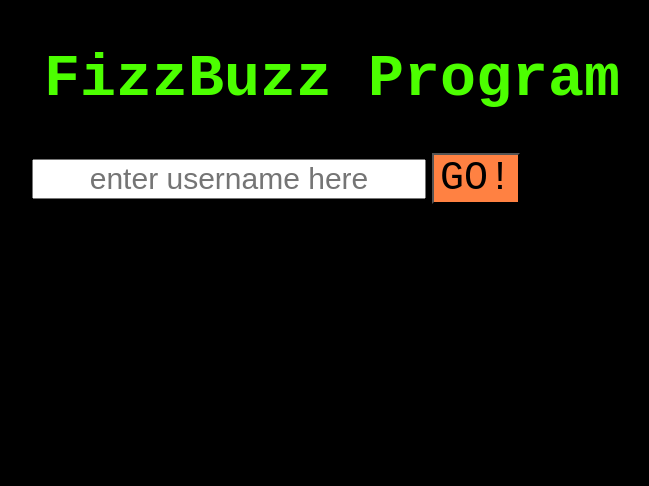
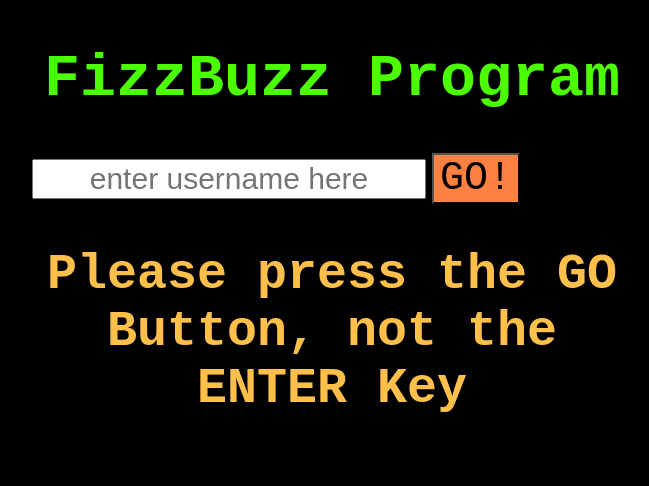
Before and after one commit to momoisgoodforhealth/Webo, a plain HTML site: page AVC2/login.html in a window 1280 px wide. Shown: the whole page, without its empty margins (308-957 px from the left). Drawn offline with Linux system fonts and the light colour scheme.

Commit message:
added instruction in login.html

```diff
--- a/AVC2/login.html
+++ b/AVC2/login.html
@@ -11,6 +11,7 @@
         <input type="text" id="input" name="username" placeholder="enter username here">
         <button type="button" onclick="loadmainpage()">GO!</button>
     </form>
+    <h2> Please press the GO Button, not the ENTER Key</h2>
 
 </body>
 </html>
```
